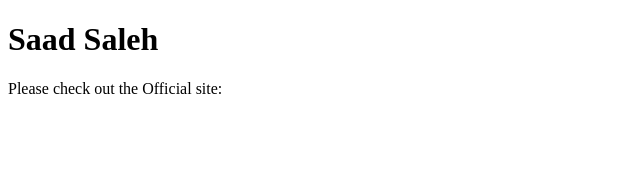
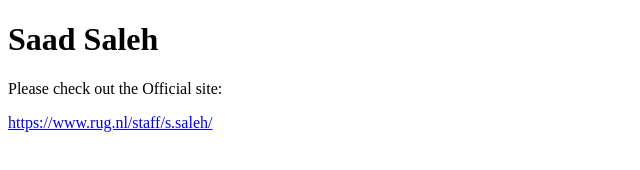
Before and after one commit to saadsaleh/saadsaleh.github.io, a plain HTML site: page index.html in a window 1280 px wide. Shown: the whole page, without its empty margins (0-640 px from the left). Drawn offline with Linux system fonts and the light colour scheme.

Commit message:
Update index.html

```diff
--- a/index.html
+++ b/index.html
@@ -3,6 +3,6 @@
 <body>
 <h1>Saad Saleh</h1>
 <p>Please check out the Official site: </p>
-<a href="https://www.rug.nl/staff/s.saleh/"></a>
+<a href="https://www.rug.nl/staff/s.saleh/">https://www.rug.nl/staff/s.saleh/</a>
 </body>
 </html>
```
